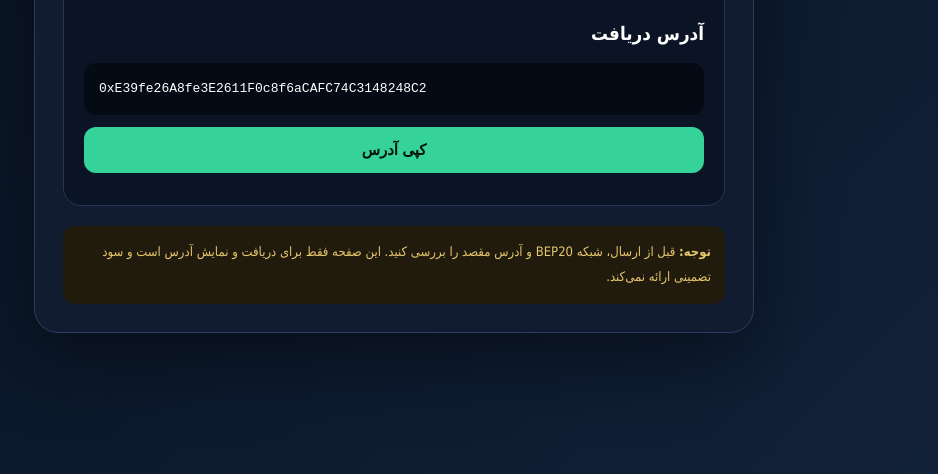
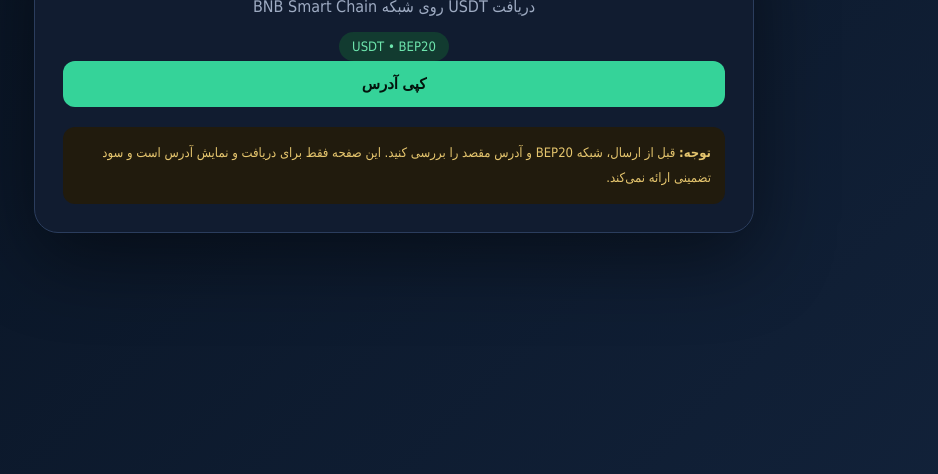
Before and after one commit to twkl13622-bot/crypto-capital, a plain HTML site: page index.html in a window 1280 px wide. Shown: the part 326-800 px from the top of the page, without its empty margins (246-1184 px from the left). Drawn offline with Linux system fonts and the light colour scheme.

Commit message:
Update index.html

```diff
--- a/index.html
+++ b/index.html
@@ -7,7 +7,7 @@
 *{box-sizing:border-box}body{margin:0;min-height:100vh;display:grid;place-items:center;padding:20px;background:linear-gradient(135deg,#07111f,#12223a);font-family:Tahoma,Arial,sans-serif;color:#fff}.card{width:min(720px,100%);background:#111c30;border:1px solid #2b3d5d;border-radius:24px;padding:28px;box-shadow:0 25px 80px #0007}.top{text-align:center}.top h1{font-size:34px;margin:0 0 8px}.muted{color:#9eabc2;line-height:1.9}.badge{display:inline-block;margin-top:10px;padding:7px 13px;border-radius:99px;background:#123b30;color:#6ee5ad;font-size:13px}.box{margin-top:22px;background:#0a1425;border:1px solid #263653;border-radius:18px;padding:20px}.address{direction:ltr;text-align:left;word-break:break-all;background:#050b14;padding:15px;border-radius:12px;font:13px monospace;line-height:1.7;margin:12px 0}button{width:100%;padding:14px;border:0;border-radius:12px;background:#35d399;color:#03140d;font-weight:700;font-size:15px;cursor:pointer}.status{color:#70e6b2;font-size:13px;margin-top:12px}.notice{margin-top:20px;padding:14px;border-radius:12px;background:#211b0d;color:#e6c66e;font-size:13px;line-height:1.9}
 </style></head>
 <body><main class="card"><div class="top"><h1>USDT Growth</h1><div class="muted">دریافت USDT روی شبکه BNB Smart Chain</div><span class="badge">USDT • BEP20</span></div>
-<section class="box"><h3>آدرس دریافت</h3><div class="address" id="wallet">0xE39fe26A8fe3E2611F0c8f6aCAFC74C3148248C2</div><button onclick="copyAddress()">کپی آدرس</button><div id="status" class="status"></div></section>
+<section 0x3ceaa206e71b3a03d7596be8c9214e36361aae11</div><button onclick="copyAddress()">کپی آدرس</button><div id="status" class="status"></div></section>
 <div class="notice"><b>توجه:</b> قبل از ارسال، شبکه BEP20 و آدرس مقصد را بررسی کنید. این صفحه فقط برای دریافت و نمایش آدرس است و سود تضمینی ارائه نمی‌کند.</div></main>
 <script>function copyAddress(){const a=document.getElementById('wallet').textContent.trim();navigator.clipboard.writeText(a).then(()=>document.getElementById('status').textContent='آدرس کپی شد.').catch(()=>document.getElementById('status').textContent='کپی خودکار انجام نشد؛ آدرس را دستی کپی کنید.');}</script>
 </body></html>
```
